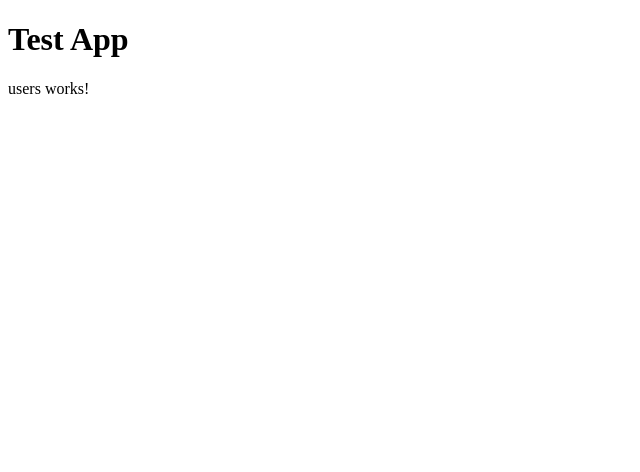
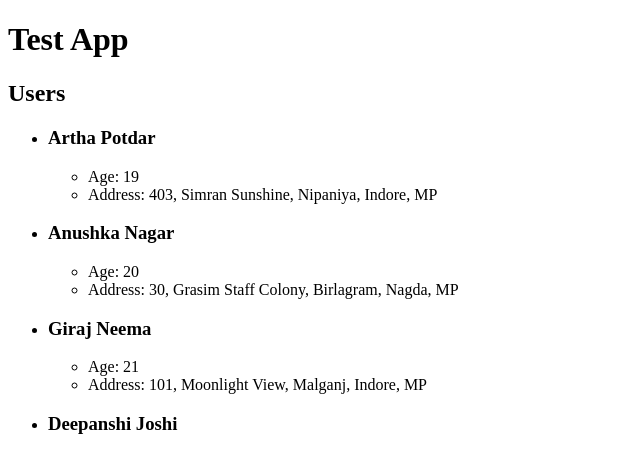
Before and after one commit to artha6391/angularPractice, an Angular app: page / in a window 1280 px wide. Shown: the top 472 px of the page, without its empty margins (0-640 px from the left). Built offline with nearby package versions, Linux system fonts and the light colour scheme.

Commit message:
ngIf part 4 vid 2

```diff
--- a/src/app/components/users/users.component.html
+++ b/src/app/components/users/users.component.html
@@ -1 +1,15 @@
-<p>users works!</p>
+<h2>Users</h2>
+
+<ul *ngIf = "loaded && users?.length > 0">
+    <li *ngFor = "let user of users">
+        <h3>{{ user.firstName }} {{ user.lastName }}</h3>
+        <ul *ngIf = "showExtended && user.age && user.address">
+            <li>Age: {{ user.age }}</li>
+            <li>Address: {{ user.address.flat }}, {{ user.address.building }}, {{user.address.area}}, {{user.address.city}}, {{user.address.state}}</li>
+        </ul>
+    </li>
+</ul>
+
+<h4 *ngIf = "!loaded">Loading Users....  :)</h4>
+
+<h4 *ngIf = "users?.length == 0">Users Not Found</h4>
--- a/src/app/components/users/users.component.ts
+++ b/src/app/components/users/users.component.ts
@@ -1,4 +1,5 @@
 import { Component, OnInit } from '@angular/core';
+import { User } from '../../models/User';
 
 @Component({
   selector: 'app-users',
@@ -6,11 +7,67 @@ import { Component, OnInit } from '@angular/core';
   styleUrls: ['./users.component.css']
 })
 export class UsersComponent implements OnInit {
+  users: User[];
+  showExtended: boolean = true;
+  loaded: boolean = false;
 
   constructor() { }
 
   ngOnInit(): void {
-    console.log("ngOnInit works !");
+    // setTimeout(() => {
+      this.users = [
+        {
+          firstName: 'Artha',
+          lastName: 'Potdar',
+          age: 19,
+          address: {
+              flat: 403,
+              building: 'Simran Sunshine',
+              area: 'Nipaniya',
+              city: 'Indore',
+              state: 'MP'
+          }
+        },
+        {
+          firstName: 'Anushka',
+          lastName: 'Nagar',
+          age: 20,
+          address: {
+              flat: 30,
+              building: 'Grasim Staff Colony',
+              area: 'Birlagram',
+              city: 'Nagda',
+              state: 'MP'
+          }
+        },
+        {
+          firstName: 'Giraj',
+          lastName: 'Neema',
+          age: 21,
+          address: {
+              flat: 101,
+              building: 'Moonlight View',
+              area: 'Malganj',
+              city: 'Indore',
+              state: 'MP'
+          }
+        }
+      ];
+
+      this.loaded = true;
+
+    // 2000);
+
+    // this.showExtended = false;
+
+    this.addUser({
+      firstName: 'Deepanshi',
+      lastName: 'Joshi'
+    });
+  }
+
+  addUser(user: User) {
+    this.users.push(user);
   }
 
 }
```
Also changed, not shown: src/app/models/User.ts (+7 -7 lines).
